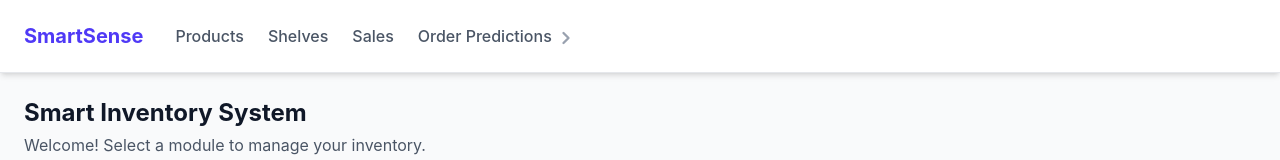
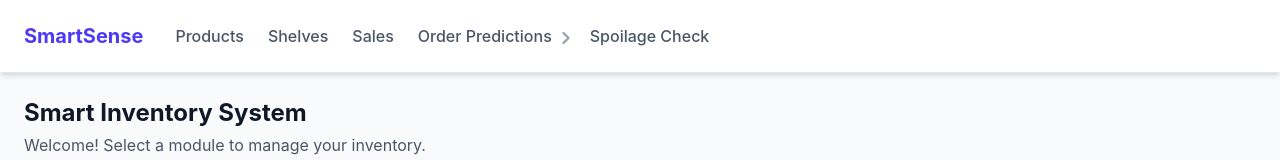
Before and after one commit to alphaRookie/Smart-Inventory-System-API, a React (Vite) app in the folder frontend/: page / in a window 1280 px wide. Shown: the top 160 px of the page. Built offline with nearby package versions, Linux system fonts and the light colour scheme.

Commit message:
feat: Create Routes and Navbar for Spoilage Check

```diff
--- a/frontend/src/App.jsx
+++ b/frontend/src/App.jsx
@@ -14,6 +14,9 @@ import SaleDetailPage from './pages/sales/SaleDetailPage';
 import OrderPredForecast from './pages/orderpred/OrderPredForecast';
 import OrderPredHistory from './pages/orderpred/OrderPredHistory';
 import OrderPredHistoryDetail from './pages/orderpred/OrderPredHistoryDetail';
+
+import SpoilCheckPage from './pages/spoilcheck/SpoilCheckPages';
+import SpoilCheckDetailPage from './pages/spoilcheck/SpoilCheckDetailPage';
 
 export default function App() {
   const [open, setOpen] = useState(false);
@@ -59,7 +62,7 @@ export default function App() {
                 </button>
 
                 {open && (
-                  <div className="absolute top-full left-0 mt-2 w-44 bg-white/90 backdrop-blur-md border border-gray-100 rounded-lg shadow-xl py-1 flex flex-col z-20 transition-all">
+                  <div className="absolute top-full left-0 mt-2 w-36 bg-white/90 backdrop-blur-md border border-gray-100 rounded-lg shadow-xl py-1 flex flex-col z-20 transition-all">
                     <Link
                       to="/orderpred/forecast" onClick={() => setOpen(false)}
                       className="px-4 py-2 text-sm text-gray-600 hover:text-indigo-600 hover:bg-indigo-50/50 transition-colors"
@@ -75,6 +78,11 @@ export default function App() {
                   </div>
                 )}
               </div>
+
+              <Link to="/spoilage" className="flex items-center text-gray-600 hover:text-indigo-600 transition-colors py-1 !-ml-2">
+                Spoilage Check
+              </Link>
+
             </div>
           </div>
         </nav>
@@ -92,6 +100,8 @@ export default function App() {
             <Route path="/orderpred/forecast" element={<OrderPredForecast />} />
             <Route path="/orderpred/history" element={<OrderPredHistory />} />
             <Route path="/orderpred/history/:id" element={<OrderPredHistoryDetail />} />
+            <Route path="/spoilage" element={<SpoilCheckPage />} />
+            <Route path="/spoilage/:id" element={<SpoilCheckDetailPage />} />
           </Routes>
         </main>
       </div>
```
